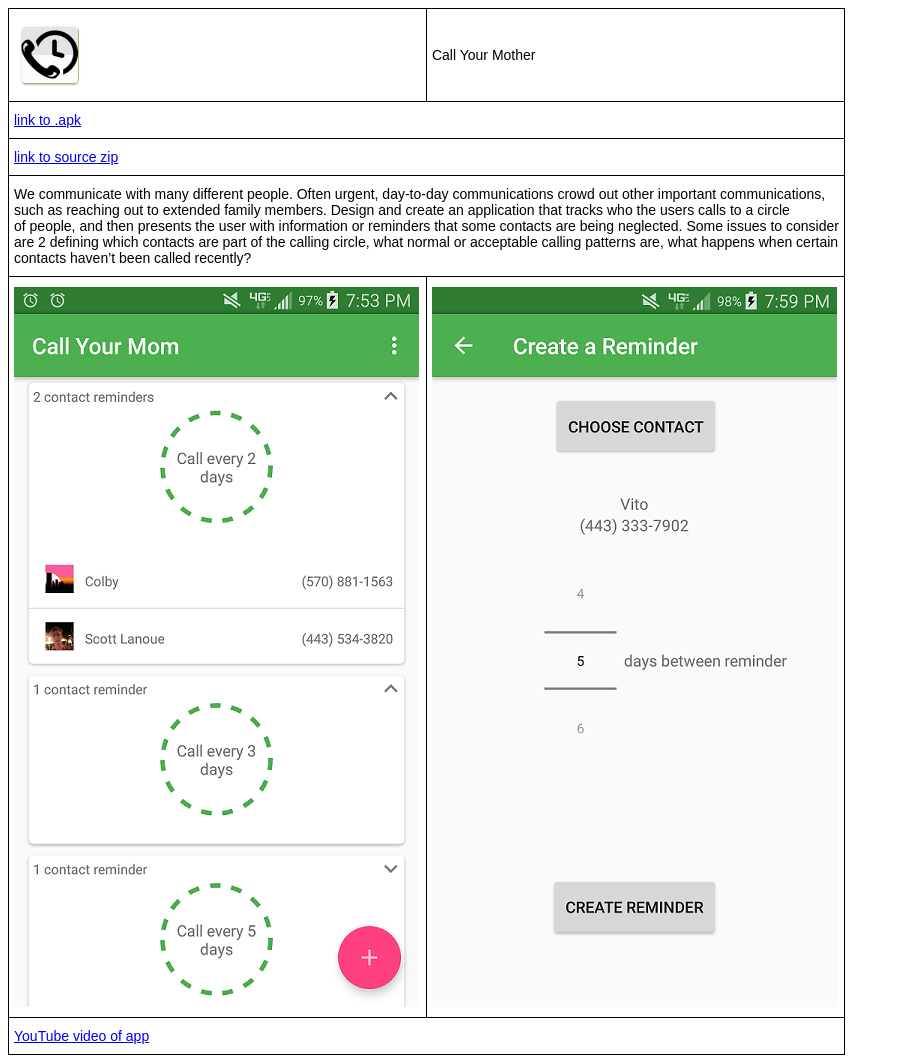
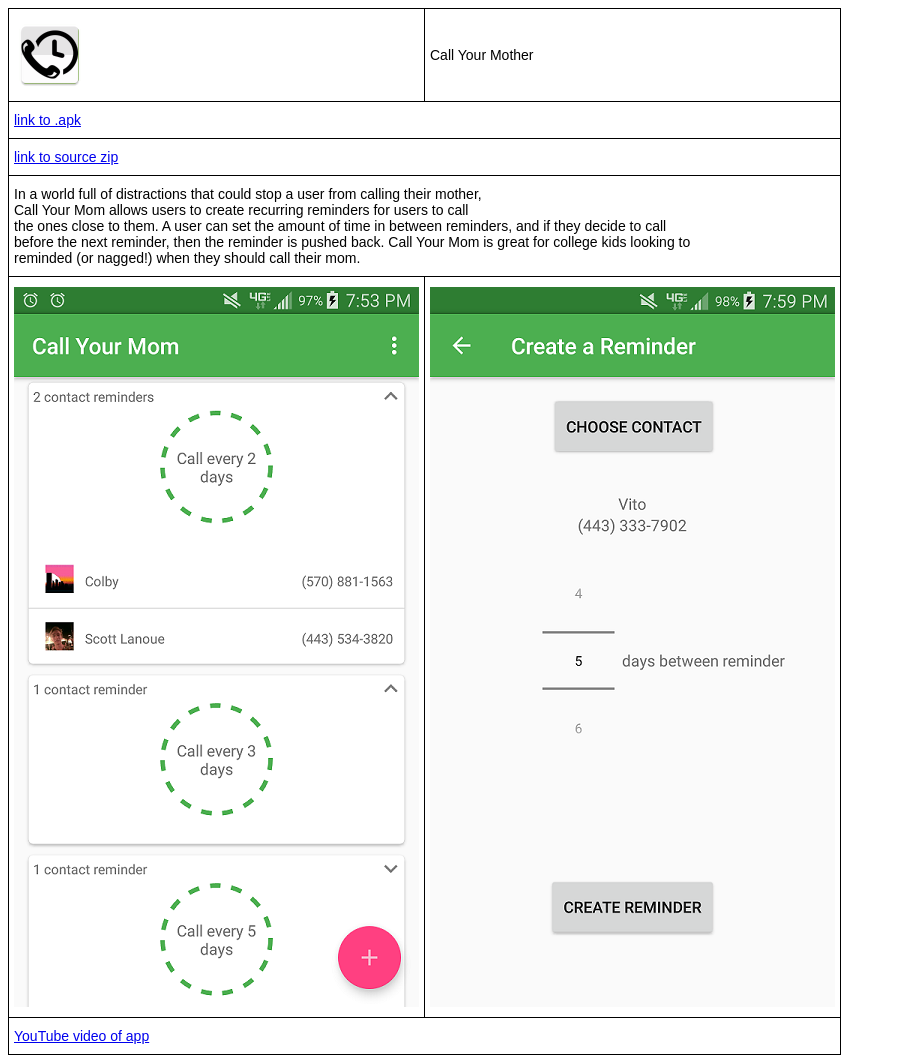
Before and after one commit to schott12521/CallYourMom, a plain HTML site: page CallYourMom/index.html in a window 1280 px wide. Shown: the whole page, without its empty margins (0-900 px from the left). Drawn offline with Linux system fonts and the light colour scheme.

Commit message:
description

```diff
--- a/CallYourMom/index.html
+++ b/CallYourMom/index.html
@@ -18,13 +18,12 @@
     <td class="tg-031e" colspan="2"><a href="https://drive.google.com/file/d/0B5nzcQJDJkBYeTR4YmZmQkFkc3c/view?usp=sharing">link to source zip</a></td>
   </tr>
   <tr>
-    <td class="tg-031e" colspan="2"><p>We communicate with many different people.
-      Often urgent, day-to-day communications crowd out other important communications,<br />
-      such as reaching out to extended family members. Design and create an application
-      that tracks who the users calls to a circle <br /> of people, and then presents the user with
-      information or reminders that some contacts are being neglected. Some issues to consider<br />
-      are 2 defining which contacts are part of the calling circle, what normal or acceptable
-      calling patterns are, what happens when certain <br /> contacts haven’t been called recently?</p></td>
+  <tr>
+    <td class="tg-031e" colspan="2"><p>In a world full of distractions that could stop a user from calling their mother, <br>
+      Call Your Mom allows users to create recurring reminders for users to call<br>
+      the ones close to them. A user can set the amount of time in between reminders, and if they decide to call<br>
+      before the next reminder, then the reminder is pushed back. Call Your Mom is great for college kids looking to <br>
+      reminded (or nagged!) when they should call their mom.</p></td>
   </tr>
   <tr>
     <td class="tg-031e"><a href="screenshot1.png"><img src="screenshot1.png"></a> </td>
```
